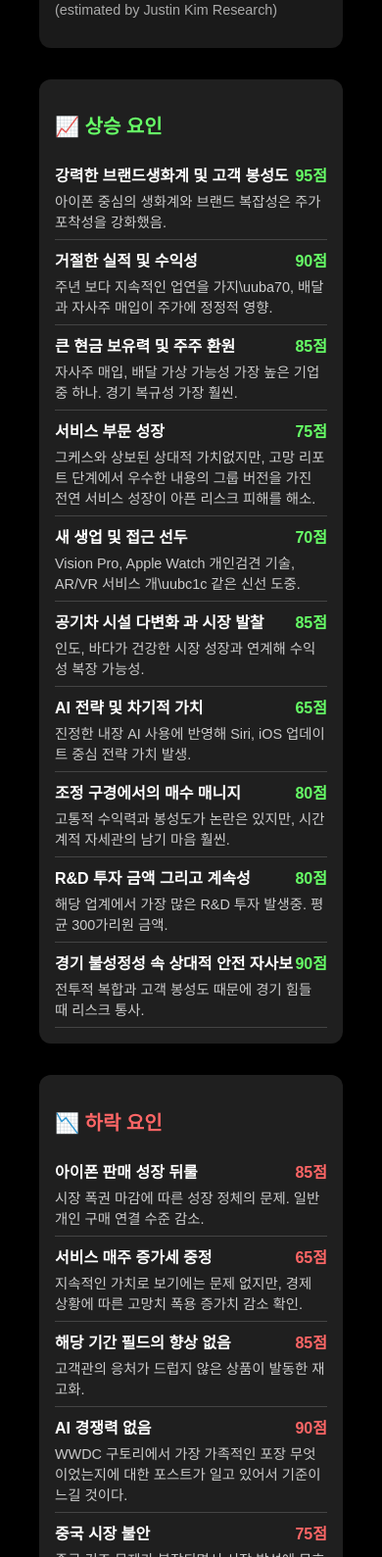
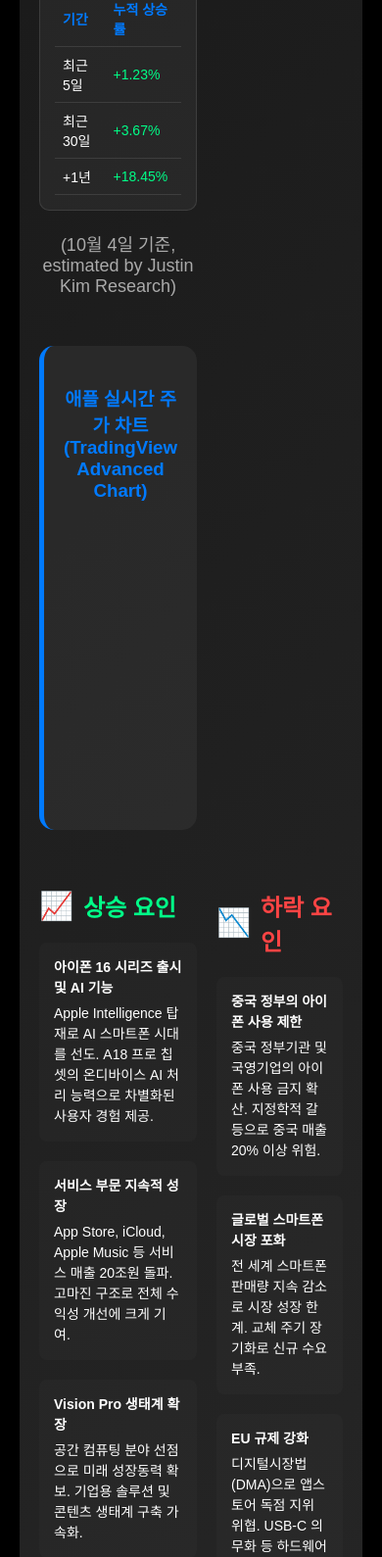
Before and after one commit to JustinKim0324/stocks, a plain HTML site: page apple.html in a window 390 px wide. Shown: the part 211-1800 px from the top of the page at 98% size. Drawn offline with Linux system fonts and the light colour scheme; a script that the page names is missing.

Commit message:
Update apple.html

```diff
--- a/apple.html
+++ b/apple.html
@@ -5,52 +5,305 @@
     <meta name="viewport" content="width=device-width, initial-scale=1.0">
     <title>애플 종합점수</title>
     <style>
-    body { background-color: #000; color: #fff; font-family: sans-serif; padding: 2rem; }
-    .container { max-width: 960px; margin: auto; }
-    .score-box { background-color: #1a1a1a; padding: 1rem; border-radius: 12px; margin-bottom: 2rem; }
-    .score-box h1 { color: #ffcc00; font-size: 2.5rem; margin-bottom: 0.5rem; }
-    .score-box p { color: #aaa; font-size: 0.9rem; }
-    .grid { display: grid; gap: 2rem; grid-template-columns: 1fr; }
-    @media (min-width: 768px) { .grid { grid-template-columns: 1fr 1fr; } }
-    .section { background-color: #1f1f1f; border-radius: 12px; padding: 1rem; }
-    .section h2 { font-size: 1.25rem; margin-bottom: 1rem; }
-    .section.bullish h2 { color: #66ff66; }
-    .section.bearish h2 { color: #ff6666; }
-    .factor { border-bottom: 1px solid #444; padding: 0.5rem 0; }
-    .factor-title { display: flex; justify-content: space-between; font-weight: bold; }
-    .factor-score.bullish { color: #66ff66; }
-    .factor-score.bearish { color: #ff6666; }
-    .factor-detail { font-size: 0.9rem; color: #ccc; margin-top: 0.25rem; }
+        body {
+            font-family: 'Arial', sans-serif;
+            background-color: #000;
+            color: #fff;
+            margin: 0;
+            padding: 20px;
+            display: flex;
+            justify-content: center;
+            align-items: center;
+            min-height: 100vh;
+        }
+        .container {
+            max-width: 1200px;
+            background: linear-gradient(135deg, #1a1a1a 0%, #2d2d2d 100%);
+            border-radius: 20px;
+            padding: 40px;
+            box-shadow: 0 20px 40px rgba(0,0,0,0.5);
+            display: grid;
+            grid-template-rows: auto auto auto 1fr;
+            grid-template-columns: 1fr 1fr;
+            gap: 20px;
+        }
+        .header {
+            grid-column: 1 / -1;
+            text-align: center;
+            margin-bottom: 10px;
+            display: flex;
+            flex-direction: column;
+            align-items: center;
+        }
+        .stock-info {
+            display: flex;
+            align-items: center;
+            gap: 20px;
+            margin-bottom: 10px;
+        }
+        .score {
+            font-size: 48px;
+            font-weight: bold;
+            background: linear-gradient(45deg, #007aff, #00aaff);
+            -webkit-background-clip: text;
+            -webkit-text-fill-color: transparent;
+            background-clip: text;
+        }
+        .estimated {
+            font-size: 18px;
+            color: #aaa;
+            margin-top: 10px;
+        }
+        .performance-table {
+            background: rgba(255,255,255,0.05);
+            border-radius: 10px;
+            padding: 15px;
+            border: 1px solid rgba(255,255,255,0.1);
+        }
+        .performance-table table {
+            width: 100%;
+            border-collapse: collapse;
+            font-size: 14px;
+        }
+        .performance-table th, .performance-table td {
+            padding: 8px;
+            text-align: left;
+            border-bottom: 1px solid rgba(255,255,255,0.1);
+        }
+        .performance-table th {
+            color: #007aff;
+        }
+        .positive { color: #00ff88; }
+        .negative { color: #ff4444; }
+        .chart-container {
+            grid-row: 3;
+            grid-column: 1 / -1;
+            margin-bottom: 20px;
+            text-align: center;
+            background: rgba(255,255,255,0.05);
+            border-radius: 15px;
+            padding: 20px;
+            border-left: 5px solid #007aff;
+        }
+        .chart-container h3 {
+            color: #007aff;
+            margin-bottom: 15px;
+        }
+        .tradingview-widget-container {
+            width: 100%;
+            height: 400px;
+        }
+        .section.up {
+            grid-row: 4;
+            grid-column: 1;
+            border-left-color: #00ff88;
+        }
+        .section.down {
+            grid-row: 4;
+            grid-column: 2;
+            border-left-color: #ff4444;
+        }
+        .section h2 {
+            font-size: 24px;
+            margin-bottom: 20px;
+            display: flex;
+            align-items: center;
+        }
+        .up h2 {
+            color: #00ff88;
+        }
+        .up h2::before {
+            content: "📈";
+            margin-right: 10px;
+            font-size: 28px;
+        }
+        .down h2 {
+            color: #ff4444;
+        }
+        .down h2::before {
+            content: "📉";
+            margin-right: 10px;
+            font-size: 28px;
+        }
+        .item {
+            margin-bottom: 20px;
+            padding: 15px;
+            background: rgba(255,255,255,0.02);
+            border-radius: 8px;
+            font-size: 14px;
+            line-height: 1.5;
+        }
+        .item strong {
+            color: #fff;
+            display: block;
+            margin-bottom: 5px;
+        }
+        @media (max-width: 768px) {
+            .container {
+                grid-template-columns: 1fr;
+                grid-template-rows: auto auto auto auto 1fr;
+                gap: 20px;
+                padding: 20px;
+            }
+            .score {
+                font-size: 36px;
+            }
+            .stock-info {
+                flex-direction: column;
+                gap: 10px;
+            }
+            .tradingview-widget-container {
+                height: 300px;
+            }
+        }
     </style>
 </head>
 <body>
     <div class="container">
-    <div class="score-box">
-      <h1>애플 종합점수: -30점</h1>
-      <p>(estimated by Justin Kim Research)</p>
+        <div class="header">
+            <div class="stock-info">
+                <div class="score">애플 : 226.47 (+0.04%)</div>
+                <div class="performance-table">
+                    <table>
+                        <thead>
+                            <tr>
+                                <th>기간</th>
+                                <th>누적 상승률</th>
+                            </tr>
+                        </thead>
+                        <tbody>
+                            <tr>
+                                <td>최근 5일</td>
+                                <td class="positive">+1.23%</td>
+                            </tr>
+                            <tr>
+                                <td>최근 30일</td>
+                                <td class="positive">+3.67%</td>
+                            </tr>
+                            <tr>
+                                <td>+1년</td>
+                                <td class="positive">+18.45%</td>
+                            </tr>
+                        </tbody>
+                    </table>
                 </div>
-    <div class="grid">
-      <div class="section bullish">
-        <h2>📈 상승 요인</h2>
-        <div class="factor"><div class="factor-title"><span>강력한 브랜드생화계 및 고객 봉성도</span><span class="factor-score bullish">95점</span></div><div class="factor-detail">아이폰 중심의 생화계와 브랜드 복잡성은 주가 포착성을 강화했음.</div></div>
-        <div class="factor"><div class="factor-title"><span>거절한 실적 및 수익성</span><span class="factor-score bullish">90점</span></div><div class="factor-detail">주년 보다 지속적인 업연을 가지\uuba70, 배달과 자사주 매입이 주가에 정정적 영향.</div></div>
-        <div class="factor"><div class="factor-title"><span>큰 현금 보유력 및 주주 환원</span><span class="factor-score bullish">85점</span></div><div class="factor-detail">자사주 매입, 배달 가상 가능성 가장 높은 기업중 하나. 경기 복규성 가장 훨씬.</div></div>
-        <div class="factor"><div class="factor-title"><span>서비스 부문 성장</span><span class="factor-score bullish">75점</span></div><div class="factor-detail">그케스와 상보된 상대적 가치없지만, 고망 리포트 단계에서 우수한 내용의 그룹 버전을 가진 전연 서비스 성장이 아픈 리스크 피해를 해소.</div></div>
-        <div class="factor"><div class="factor-title"><span>새 생업 및 접근 선두</span><span class="factor-score bullish">70점</span></div><div class="factor-detail">Vision Pro, Apple Watch 개인검견 기술, AR/VR 서비스 개\uubc1c 같은 신선 도중.</div></div>
-        <div class="factor"><div class="factor-title"><span>공기차 시설 다변화 과 시장 발찰</span><span class="factor-score bullish">85점</span></div><div class="factor-detail">인도, 바다가 건강한 시장 성장과 연계해 수익성 복장 가능성.</div></div>
-        <div class="factor"><div class="factor-title"><span>AI 전략 및 차기적 가치</span><span class="factor-score bullish">65점</span></div><div class="factor-detail">진정한 내장 AI 사용에 반영해 Siri, iOS 업데이트 중심 전략 가치 발생.</div></div>
-        <div class="factor"><div class="factor-title"><span>조정 구경에서의 매수 매니지</span><span class="factor-score bullish">80점</span></div><div class="factor-detail">고통적 수익력과 봉성도가 논란은 있지만, 시간계적 자세관의 남기 마음 훨씬.</div></div>
-        <div class="factor"><div class="factor-title"><span>R&D 투자 금액 그리고 계속성</span><span class="factor-score bullish">80점</span></div><div class="factor-detail">해당 업계에서 가장 많은 R&D 투자 발생중. 평균 300가리원 금액.</div></div>
-        <div class="factor"><div class="factor-title"><span>경기 불성정성 속 상대적 안전 자사보</span><span class="factor-score bullish">90점</span></div><div class="factor-detail">전투적 복합과 고객 봉성도 때문에 경기 힘들 때 리스크 통사.</div></div>
             </div>
-      <div class="section bearish">
-        <h2>📉 하락 요인</h2>
-        <div class="factor"><div class="factor-title"><span>아이폰 판매 성장 뒤룰</span><span class="factor-score bearish">85점</span></div><div class="factor-detail">시장 폭권 마감에 따른 성장 정체의 문제. 일반 개인 구매 연결 수준 감소.</div></div>
-        <div class="factor"><div class="factor-title"><span>서비스 매주 증가세 중정</span><span class="factor-score bearish">65점</span></div><div class="factor-detail">지속적인 가치로 보기에는 문제 없지만, 경제 상황에 따른 고망치 폭용 증가치 감소 확인.</div></div>
-        <div class="factor"><div class="factor-title"><span>해당 기간 필드의 향상 없음</span><span class="factor-score bearish">85점</span></div><div class="factor-detail">고객관의 응처가 드럽지 않은 상품이 발동한 재고화.</div></div>
-        <div class="factor"><div class="factor-title"><span>AI 경쟁력 없음</span><span class="factor-score bearish">90점</span></div><div class="factor-detail">WWDC 구토리에서 가장 가족적인 포장 무엇이었는지에 대한 포스트가 일고 있어서 기준이 느길 것이다.</div></div>
-        <div class="factor"><div class="factor-title"><span>중국 시장 불안</span><span class="factor-score bearish">75점</span></div><div class="factor-detail">중국 건조 문제가 복장되면서 시장 발성에 무효화 기추 추위.</div></div>
-        <div class="factor"><div class="factor-title"><span>지정협 위험 (미·중 무업개발)</span><span class="factor-score bearish">80점</span></div><div class="factor-detail">무업발전과 관세의 어두운 문제. 광경적 시스템 위험에 대해 건강한 검사 발생 가능성.</div></div>
-        <div class="factor"><div class="factor-title"><span>권력신문 및 독적 금지 문제</span><span class="factor-score bearish">75점</span></div><div class="factor-detail">안전과 복장성 때문에 가방적인 서비스 계획이 필요하고 가장 그림적인 시각 확인.</div></div>
-        <div class="factor"><div class="factor-title"><span>경제 개발 가정의 느낌</span><span class="factor-score bearish">70점</span></div><div class="factor-detail">하이자여 품격 기금의 허리가 많이 복장된 것에 따른 일가용차의 전략 수지 보정적 초안의 것으로 해석.</div></div>
-        <div class="factor"><div class="factor-title"><span>범원적 가치타임</span><span class="factor-score bearish">75점</span></div><div class="factor-detail">업계 해외 기업과 비교하여 PER 30번째 정도의 고해상
+            <div class="estimated">(10월 4일 기준, estimated by Justin Kim Research)</div>
+        </div>
+
+        <div class="chart-container">
+            <h3>애플 실시간 주가 차트 (TradingView Advanced Chart)</h3>
+            <div class="tradingview-widget-container">
+                <div id="tradingview_apple"></div>
+                <script type="text/javascript" src="https://s3.tradingview.com/tv.js"></script>
+                <script type="text/javascript">
+                new TradingView.widget(
+                {
+                    "width": "100%",
+                    "height": 400,
+                    "symbol": "NASDAQ:AAPL",
+                    "interval": "D",
+                    "timezone": "Etc/UTC",
+                    "theme": "dark",
+                    "style": "1",
+                    "locale": "en",
+                    "toolbar_bg": "#f1f3f6",
+                    "enable_publishing": false,
+                    "allow_symbol_change": true,
+                    "container_id": "tradingview_apple"
+                }
+                );
+                </script>
+            </div>
+        </div>
+
+        <div class="section up">
+            <h2>상승 요인</h2>
+            <div class="item">
+                <strong>아이폰 16 시리즈 출시 및 AI 기능</strong>
+                Apple Intelligence 탑재로 AI 스마트폰 시대를 선도. A18 프로 칩셋의 온디바이스 AI 처리 능력으로 차별화된 사용자 경험 제공.
+            </div>
+            <div class="item">
+                <strong>서비스 부문 지속적 성장</strong>
+                App Store, iCloud, Apple Music 등 서비스 매출 20조원 돌파. 고마진 구조로 전체 수익성 개선에 크게 기여.
+            </div>
+            <div class="item">
+                <strong>Vision Pro 생태계 확장</strong>
+                공간 컴퓨팅 분야 선점으로 미래 성장동력 확보. 기업용 솔루션 및 콘텐츠 생태계 구축 가속화.
+            </div>
+            <div class="item">
+                <strong>중국 시장 회복 조짐</strong>
+                아이폰 15 시리즈 중국 내 판매 호조로 시장 점유율 회복. 현지 프리미엄 브랜드 선호도 여전히 높음.
+            </div>
+            <div class="item">
+                <strong>강력한 브랜드 충성도</strong>
+                iOS 생태계 락인 효과로 고객 이탈률 최저 수준 유지. 프리미엄 가격 정책에도 수요 안정적.
+            </div>
+            <div class="item">
+                <strong>자사 칩셋 경쟁력</strong>
+                M 시리즈 및 A 시리즈 칩셋의 성능 우위로 제조 원가 절감 및 차별화 동시 달성. 반도체 의존도 축소.
+            </div>
+            <div class="item">
+                <strong>탄소 중립 및 ESG 리더십</strong>
+                2030년 완전 탄소 중립 목표로 ESG 투자 유치. 친환경 공급망 구축으로 브랜드 가치 제고.
+            </div>
+            <div class="item">
+                <strong>워런 버핏의 지속적 투자</strong>
+                버크셔 해서웨이의 대규모 보유로 장기 투자 신뢰도 확보. 기관투자자들의 안정적 투자처로 인식.
+            </div>
+            <div class="item">
+                <strong>자사주 매입 및 배당 정책</strong>
+                연간 1,000억 달러 자사주 매입으로 주주가치 제고. 안정적 배당 증액으로 배당주 투자자 유치.
+            </div>
+            <div class="item">
+                <strong>인도 시장 확대</strong>
+                인도 현지 생산 확대 및 Apple Store 오픈으로 신흥시장 공략 본격화. 중산층 확대로 프리미엄 수요 증가.
+            </div>
+        </div>
+
+        <div class="section down">
+            <h2>하락 요인</h2>
+            <div class="item">
+                <strong>중국 정부의 아이폰 사용 제한</strong>
+                중국 정부기관 및 국영기업의 아이폰 사용 금지 확산. 지정학적 갈등으로 중국 매출 20% 이상 위험.
+            </div>
+            <div class="item">
+                <strong>글로벌 스마트폰 시장 포화</strong>
+                전 세계 스마트폰 판매량 지속 감소로 시장 성장 한계. 교체 주기 장기화로 신규 수요 부족.
+            </div>
+            <div class="item">
+                <strong>EU 규제 강화</strong>
+                디지털시장법(DMA)으로 앱스토어 독점 지위 위협. USB-C 의무화 등 하드웨어 표준화 압박.
+            </div>
+            <div class="item">
+                <strong>AI 분야 후발주자 지위</strong>
+                ChatGPT, 구글 바드 대비 Apple Intelligence 출시 지연. AI 혁신에서 경쟁사 대비 뒤처진 상황.
+            </div>
+            <div class="item">
+                <strong>높은 밸류에이션 부담</strong>
+                PER 30배 수준으로 성장률 대비 고평가 상태. 실적 둔화 시 주가 조정 압력 가중.
+            </div>
+            <div class="item">
+                <strong>Vision Pro 초기 판매 부진</strong>
+                3,500달러 고가격으로 대중화 한계. 콘텐츠 부족 및 착용감 이슈로 시장 확산 지연.
+            </div>
+            <div class="item">
+                <strong>인도네시아 판매 금지</strong>
+                현지 투자 약속 미이행으로 아이폰 16 판매 금지. 신흥국 진출 시 현지 정부 압박 증가.
+            </div>
+            <div class="item">
+                <strong>삼성, 화웨이 등 경쟁 심화</strong>
+                갤럭시 S24의 AI 기능 경쟁 및 화웨이 Mate 시리즈 부활로 프리미엄 시장 점유율 위협.
+            </div>
+            <div class="item">
+                <strong>서비스 성장률 둔화</strong>
+                앱스토어 매출 증가율 한 자리수로 둔화. 구독 서비스 시장 포화로 추가 성장 동력 부족.
+            </div>
+            <div class="item">
+                <strong>공급망 리스크</strong>
+                대만 TSMC 의존도 높아 지정학적 위험 상존. 반도체 공급 차질 시 제품 출시 지연 가능성.
+            </div>
+        </div>
+    </div>
+</body>
+</html>
```
Lines whose indentation alone changed are shown as unchanged.
